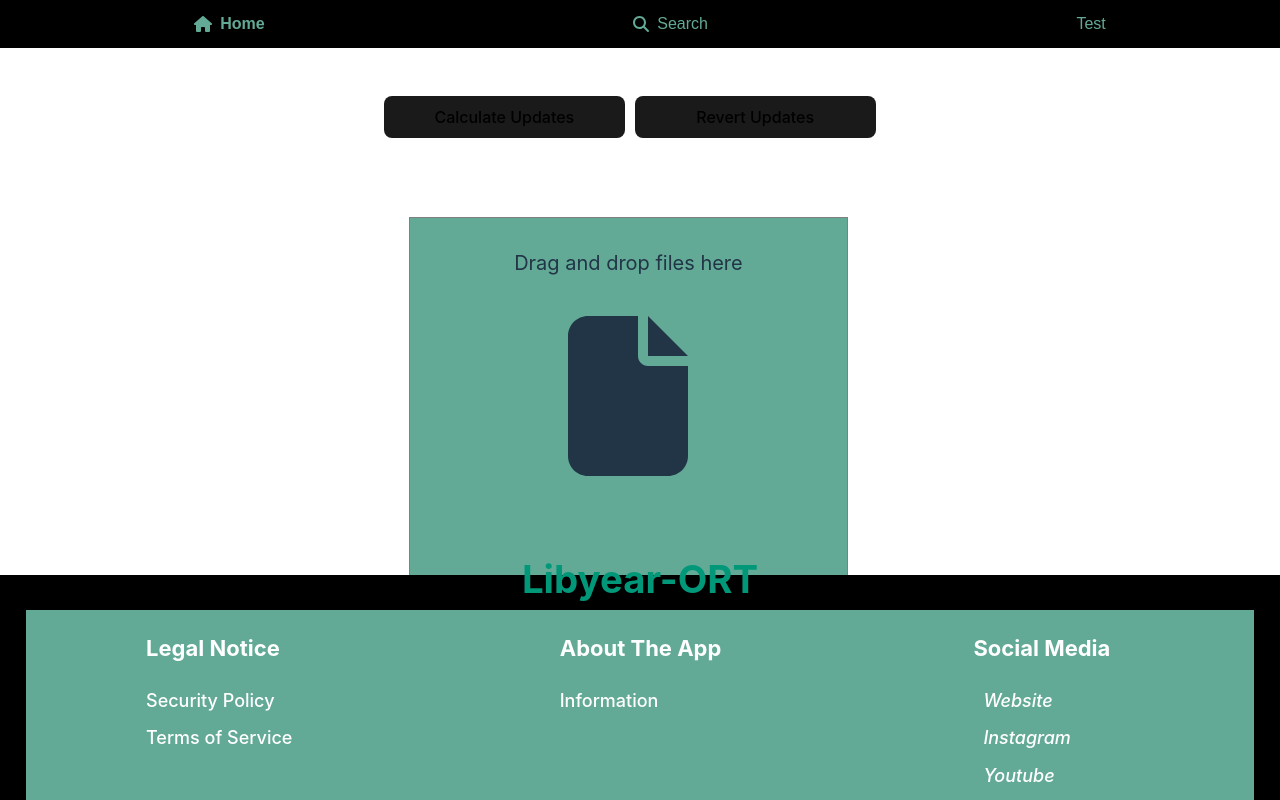
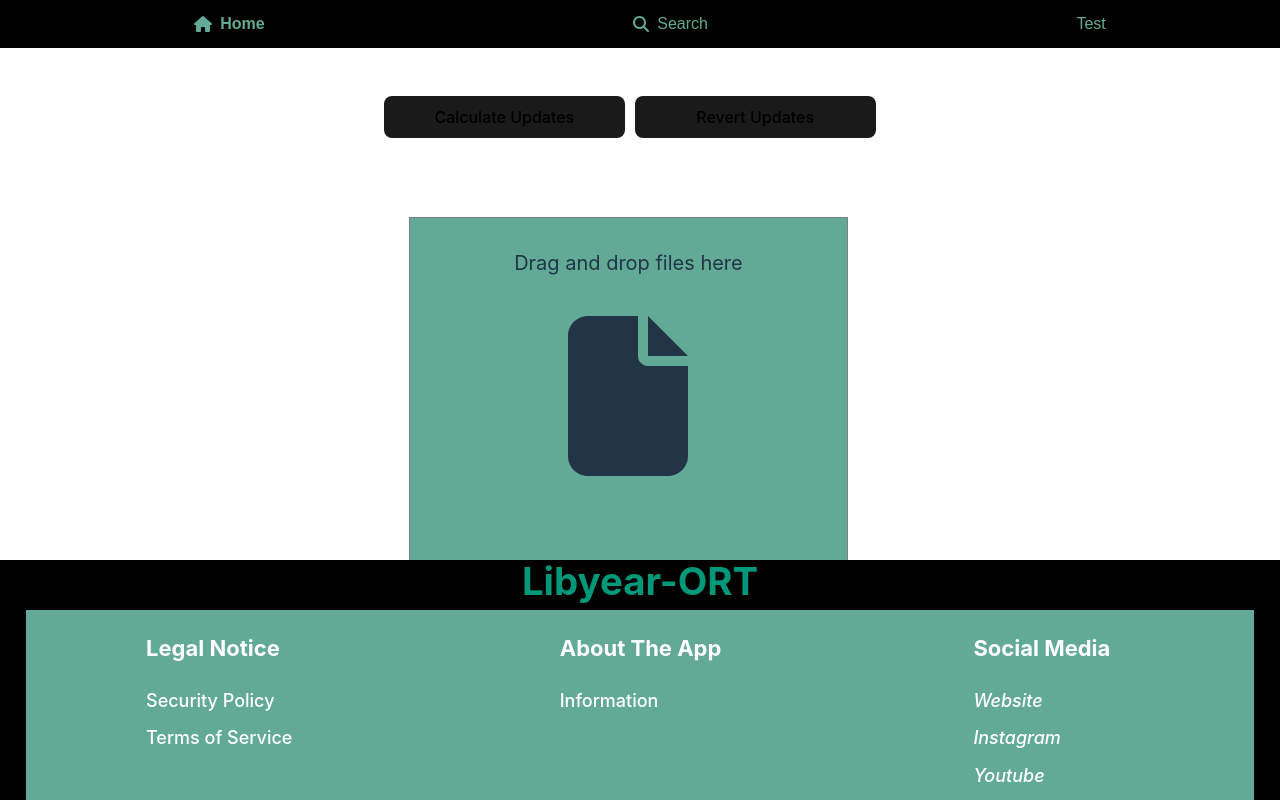
Before and after one commit to fraunhofer-iem/Technical-Lag-Frontend, a React (Vite) app: page / in a window 1280 px wide. Built offline with nearby package versions, Linux system fonts and the light colour scheme.

Commit message:
App name was not placed right

```diff
--- a/src/footer/Footer.tsx
+++ b/src/footer/Footer.tsx
@@ -1,23 +1,16 @@
 // Filename - components/Footer.js
 
-import {
-    Box,
-    FooterContainer,
-    Row,
-    Column,
-    FooterLink,
-    Heading,
-} from "./FooterStyles";
+import {Box, Column, FooterContainer, FooterLink, Heading, Row,} from "./FooterStyles";
 import "./footer.css";
 
 const Footer = () => {
     return (
         <Box>
-            <h1 className="app-name"                style={{
-                    color: "#019879",
-                    textAlign: "center",
-                    marginTop: "1px",
-                }}
+            <h1 className="app-name" style={{
+                color: "#019879",
+                textAlign: "center",
+                marginTop: "20px",
+            }}
             >
                 Libyear-ORT
             </h1>
@@ -42,33 +35,21 @@ const Footer = () => {
                         <Heading>Social Media</Heading>
                         <FooterLink href="https://www.iem.fraunhofer.de/">
                             <i className="website">
-								<span
-                                    style={{
-                                        marginLeft: "10px",
-                                    }}
-                                >
+								<span>
 									Website
 								</span>
                             </i>
                         </FooterLink>
                         <FooterLink href="https://www.instagram.com/fraunhofer.iem/">
                             <i className="fab fa-instagram">
-								<span
-                                    style={{
-                                        marginLeft: "10px",
-                                    }}
-                                >
+								<span>
 									Instagram
 								</span>
                             </i>
                         </FooterLink>
                         <FooterLink href="https://www.youtube.com/@FraunhoferIEM">
                             <i className="fab fa-youtube">
-								<span
-                                    style={{
-                                        marginLeft: "10px",
-                                    }}
-                                >
+								<span>
 									Youtube
 								</span>
                             </i>
--- a/src/footer/footer.css
+++ b/src/footer/footer.css
@@ -1,4 +1,4 @@
 .app-name {
     font-size: 2.4em;
-    line-height: 0.2;
+    line-height: 0.1;
 }
```
